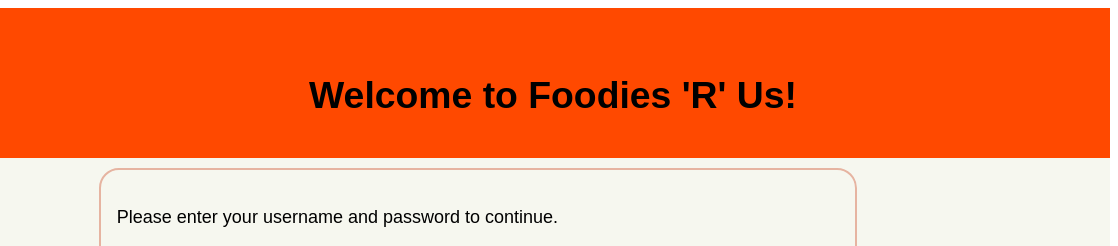
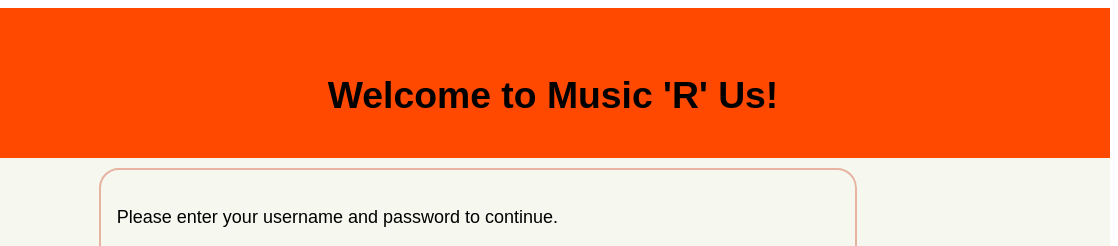
Before and after one commit to RoscoGooch/DSS2025-26-002-UG8, a website: page app/public/html/login.html in a window 1280 px wide. Shown: the top 246 px of the page, 162-1280 px from the left. Drawn offline with Linux system fonts and the light colour scheme.

Commit message:
Change blog title from Foodies to Music

```diff
--- a/app/public/html/login.html
+++ b/app/public/html/login.html
@@ -1,7 +1,7 @@
 <!DOCTYPE html>
 <html>
     <head>
-        <title> Foodies 'R' Us Blog Login</title>
+        <title> Music 'R' Us Blog Login</title>
         <meta charset="utf-8">
         <link rel="icon" type="image/x-icon" href="../imgs/foodie.ico">
         <link rel="stylesheet" href="../css/style.css">
@@ -10,7 +10,7 @@
     <body>
         <header>
             <a href="../html/index.html"><img id="logo" src="../imgs/logo.png"></a>
-            <h1>Welcome to Foodies 'R' Us!</h1>
+            <h1>Welcome to Music 'R' Us!</h1>
         </header>
         <main>
         <p>Please enter your username and password to continue.</p>
```
